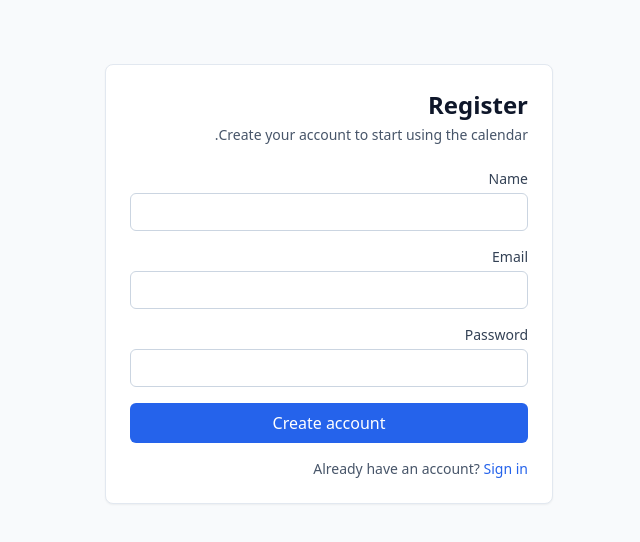
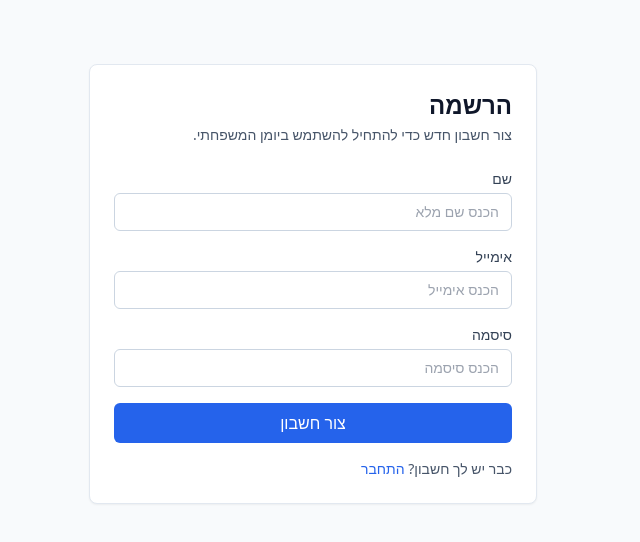
Before and after one commit to ToviKn/family_heb_calendar_api, a React (Vite) app in the folder frontend/: page /register in a window 1280 px wide. Shown: the top 542 px of the page, without its empty margins (434-1074 px from the left). Built offline with nearby package versions, Linux system fonts and the light colour scheme; no server answers.

Commit message:
translate Register

```diff
--- a/frontend/src/lib/i18n/locales/en/common.json
+++ b/frontend/src/lib/i18n/locales/en/common.json
@@ -19,9 +19,20 @@
     "sign_in": "Sign in",
     "signing_in": "Signing in...",
     "no_account": "Don't have an account?",
-    "create_account": "Create one",
+    "create_account": "Create account",
+
+    "register": "Register",
+    "register_description": "Create your account to start using the calendar.",
+    "name": "Name",
+    "name_placeholder": "Enter full name",
+    "email": "Email",
+    "email_placeholder": "Enter email",
+    "creating_account": "Creating account...",
+    "already_have_account": "Already have an account?",
+
     "errors": {
-      "login_failed": "Login failed. Please check your credentials."
+      "login_failed": "Login failed. Please check your credentials.",
+      "register_failed": "Registration failed. Please verify your details and try again."
     }
   }
 }
--- a/frontend/src/lib/i18n/locales/he/common.json
+++ b/frontend/src/lib/i18n/locales/he/common.json
@@ -20,8 +20,19 @@
     "signing_in": "מתחבר...",
     "no_account": "אין לך חשבון?",
     "create_account": "צור חשבון",
+
+    "register": "הרשמה",
+    "register_description": "צור חשבון חדש כדי להתחיל להשתמש ביומן המשפחתי.",
+    "name": "שם",
+    "name_placeholder": "הכנס שם מלא",
+    "email": "אימייל",
+    "email_placeholder": "הכנס אימייל",
+    "creating_account": "יוצר חשבון...",
+    "already_have_account": "כבר יש לך חשבון?",
+
     "errors": {
-      "login_failed": "ההתחברות נכשלה. בדוק את פרטי ההתחברות."
+      "login_failed": "ההתחברות נכשלה. בדוק את פרטי ההתחברות.",
+      "register_failed": "ההרשמה נכשלה. בדוק את הפרטים ונסה שוב."
     }
   }
 }
--- a/frontend/src/pages/RegisterPage.tsx
+++ b/frontend/src/pages/RegisterPage.tsx
@@ -1,9 +1,12 @@
 import { FormEvent, useState } from 'react';
+import { useTranslation } from 'react-i18next';
 import { Link, useNavigate } from 'react-router-dom';
 
 import { useAuth } from '../features/auth/AuthContext';
 
 export function RegisterPage() {
+  const { t } = useTranslation();
+
   const [email, setEmail] = useState('');
   const [name, setName] = useState('');
   const [password, setPassword] = useState('');
@@ -22,7 +25,7 @@ export function RegisterPage() {
       await register({ email, name, password });
       navigate('/login', { replace: true });
     } catch {
-      setError('Registration failed. Please verify your details and try again.');
+      setError(t('auth.errors.register_failed'));
     } finally {
       setIsSubmitting(false);
     }
@@ -30,14 +33,17 @@ export function RegisterPage() {
 
   return (
     <section className="mx-auto mt-16 w-full max-w-md rounded-lg border border-slate-200 bg-white p-6 shadow-sm">
-      <h1 className="text-2xl font-semibold text-slate-900">Register</h1>
-      <p className="mt-1 text-sm text-slate-600">Create your account to start using the calendar.</p>
+      <h1 className="text-2xl font-semibold text-slate-900">
+        {t('auth.register')}</h1>
+      <p className="mt-1 text-sm text-slate-600">
+        {t('auth.register_description')}</p>
 
       <form className="mt-6 space-y-4" onSubmit={handleSubmit}>
         <label className="block text-sm font-medium text-slate-700">
-          Name
+          {t('auth.name')}
           <input
             className="mt-1 w-full rounded-md border border-slate-300 px-3 py-2 outline-none focus:border-blue-500"
+            placeholder={t('auth.name_placeholder')}
             value={name}
             onChange={(event) => setName(event.target.value)}
             required
@@ -45,10 +51,11 @@ export function RegisterPage() {
         </label>
 
         <label className="block text-sm font-medium text-slate-700">
-          Email
+          {t('auth.email')}
           <input
             className="mt-1 w-full rounded-md border border-slate-300 px-3 py-2 outline-none focus:border-blue-500"
             type="email"
+            placeholder={t('auth.email_placeholder')}
             value={email}
             onChange={(event) => setEmail(event.target.value)}
             required
@@ -56,10 +63,11 @@ export function RegisterPage() {
         </label>
 
         <label className="block text-sm font-medium text-slate-700">
-          Password
+          {t('auth.password')}
           <input
             className="mt-1 w-full rounded-md border border-slate-300 px-3 py-2 outline-none focus:border-blue-500"
             type="password"
+            placeholder={t('auth.password_placeholder')}
             value={password}
             onChange={(event) => setPassword(event.target.value)}
             required
@@ -73,14 +81,14 @@ export function RegisterPage() {
           type="submit"
           disabled={isSubmitting}
         >
-          {isSubmitting ? 'Creating account...' : 'Create account'}
+          {isSubmitting ? t('auth.creating_account') : t('auth.create_account')}
         </button>
       </form>
 
       <p className="mt-4 text-sm text-slate-600">
-        Already have an account?{' '}
+        {t('auth.already_have_account')}{' '}
         <Link className="text-blue-600 hover:text-blue-700" to="/login">
-          Sign in
+          {t('auth.sign_in')}
         </Link>
       </p>
     </section>
```
